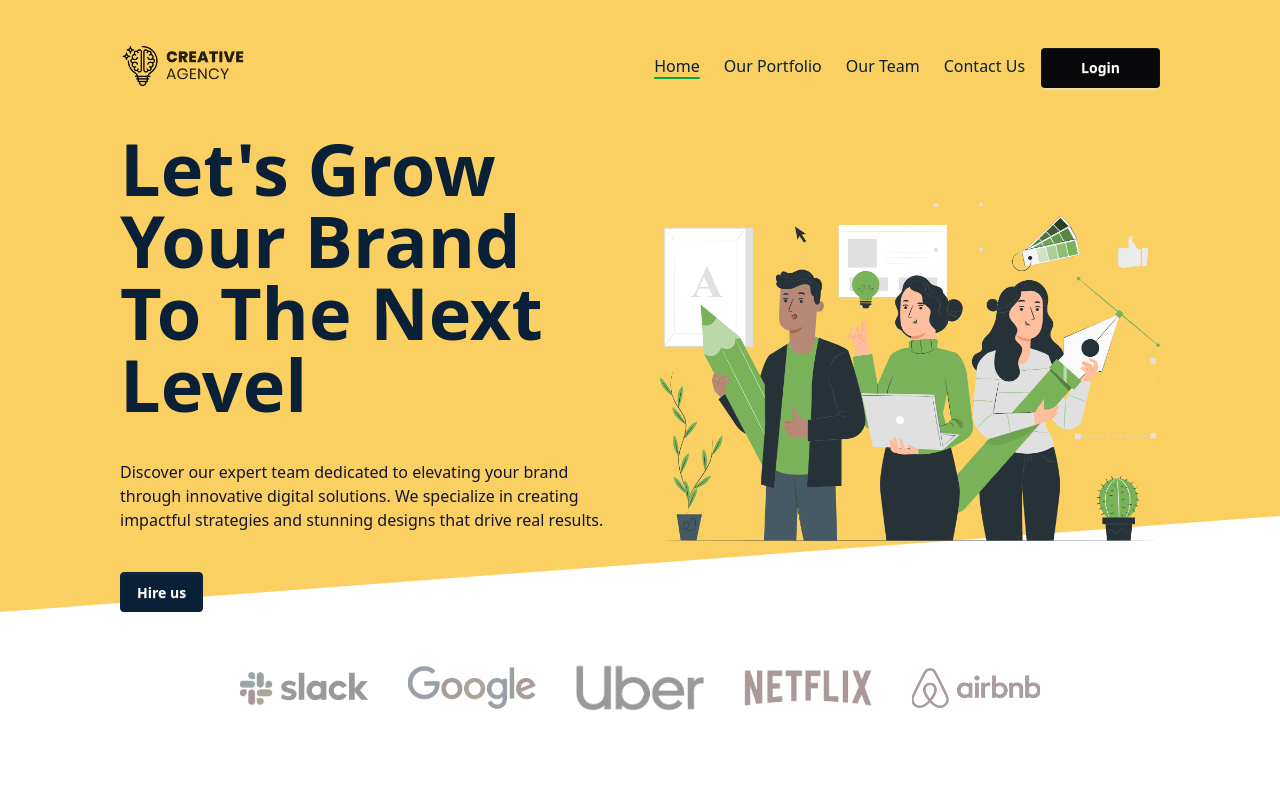
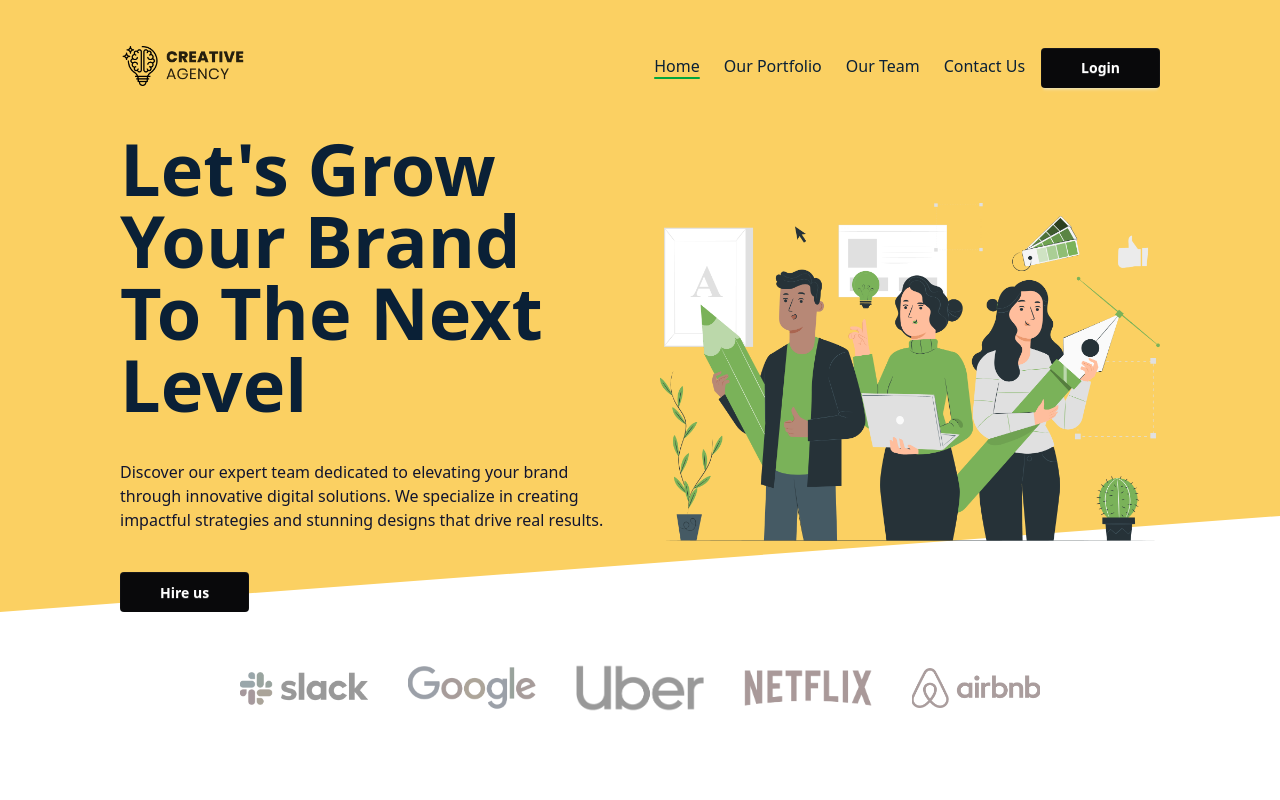
Before and after one commit to akmtasdikulislam/creative-agency, a React (Vite) app in the folder client/: page / in a window 1280 px wide. Shown: the top 800 px of the page. Built offline with nearby package versions, Linux system fonts and the light colour scheme.

Commit message:
Replace button in HeroSection with Button component for consistency

```diff
--- a/client/src/components/sections/Home/HeroSection/HeroSection.jsx
+++ b/client/src/components/sections/Home/HeroSection/HeroSection.jsx
@@ -1,3 +1,4 @@
+import Button from "@/components/common/Button/Button";
 import HeroIllustration from "@assets/images/hero-section/hero-illustration.png";
 
 const HeroSection = () => {
@@ -12,7 +13,7 @@
           innovative digital solutions. We specialize in creating impactful
           strategies and stunning designs that drive real results.
         </p>
-        <button className="btn btn-neutral">Hire us</button>
+        <Button variant="primary">Hire us</Button>
       </div>
       <div className="xl:max-w-2/4 md:max-w-2/3 2xl:max-w-auto h-fit w-full flex-auto 2xl:h-full">
         <img
```
